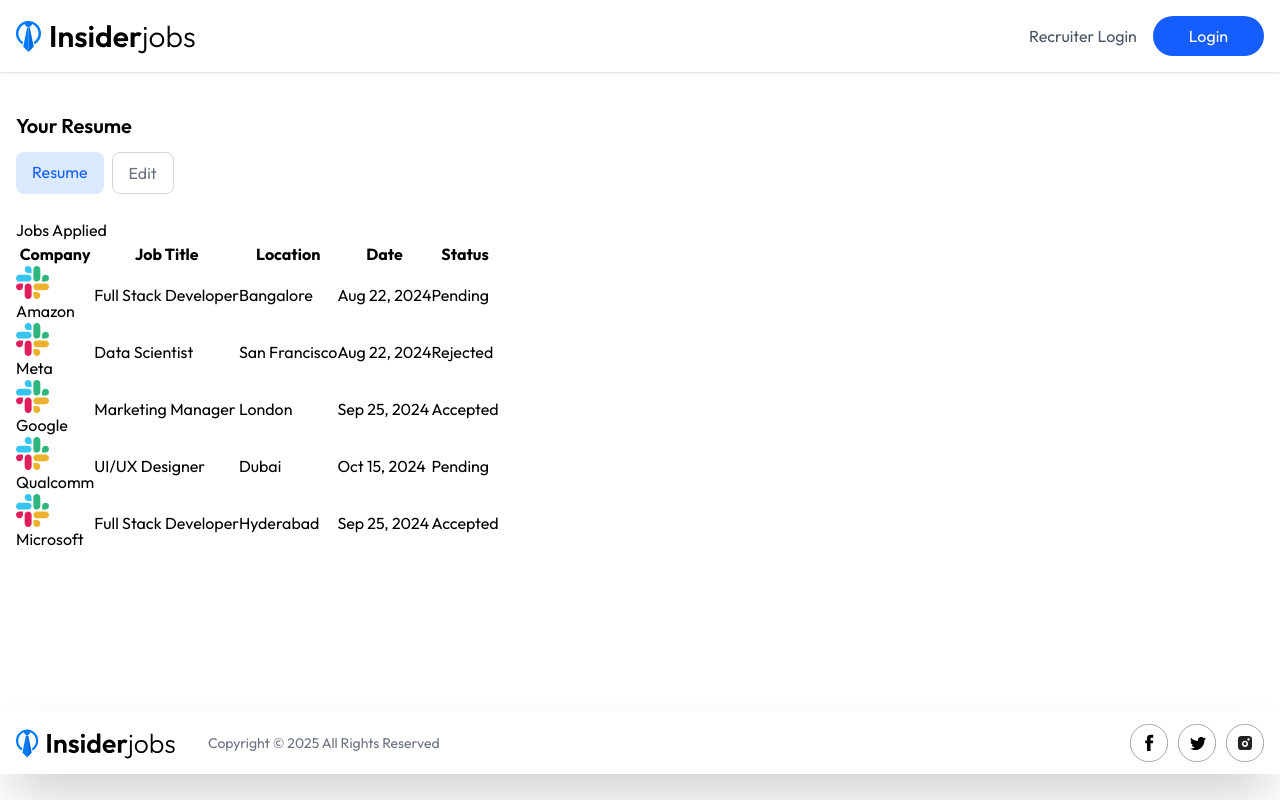
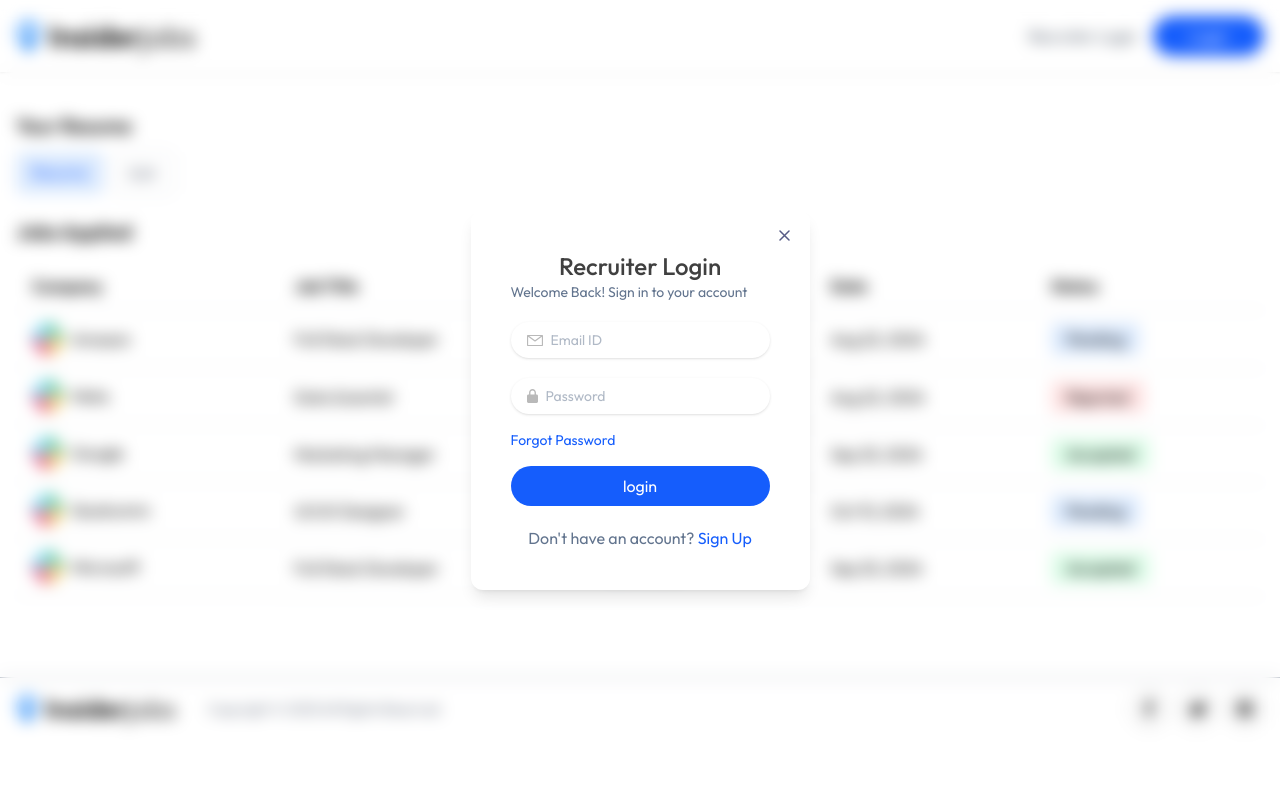
Before and after one commit to AmitBiswas1402/codsoft, a React (Vite) app in the folder job-board/client/: page /applications in a window 1280 px wide. Both pictures are taken after a click on the button "Recruiter Login". Built offline with nearby package versions, Linux system fonts and the light colour scheme; no server answers.

Commit message:
Add RecruiterLogin component and integrate it into the application; update AppContext to manage recruiter login state; enhance NavBar and App components to conditionally render the RecruiterLogin; improve Applications page layout and styling.

```diff
--- a/job-board/client/src/App.jsx
+++ b/job-board/client/src/App.jsx
@@ -1,17 +1,23 @@
-import { Route, Routes } from "react-router"
-import Home from "./pages/Home"
-import ApplyJob from "./pages/ApplyJob"
-import Applications from "./pages/Applications"
+import { Route, Routes } from "react-router";
+import Home from "./pages/Home";
+import ApplyJob from "./pages/ApplyJob";
+import Applications from "./pages/Applications";
+import RecruiterLogin from "./components/RecruiterLogin";
+import { useContext } from "react";
+import { AppContext } from "./context/AppContext";
 
 const App = () => {
+  const { showRecruiterLogin } = useContext(AppContext);
+
   return (
-    <div className="">
+    <div>
+      {showRecruiterLogin && <RecruiterLogin />}
       <Routes>
         <Route path="/" element={<Home />} />
         <Route path="/apply-job/:id" element={<ApplyJob />} />
         <Route path="/applications" element={<Applications />} />
       </Routes>
     </div>
-  )
-}
-export default App
+  );
+};
+export default App;
--- a/job-board/client/src/components/Footer.jsx
+++ b/job-board/client/src/components/Footer.jsx
@@ -2,7 +2,7 @@
 
 const Footer = () => {
   return (
-    <div className="containeer shadow-2xl px-4 2xl:px-20 mx-auto flex items-center justify-between gap-4 py-3 mt-20">
+    <div className="containeer border-t border-gray-400 px-4 2xl:px-20 mx-auto flex items-center justify-between gap-4 py-3 mt-20">
         <img src={assets.logo} alt="" width={160} />
         <p className="flex-1 border-gray-400 pl-4 text-sm text-gray-500 max-sm:hidden">Copyright &#169; 2025 All Rights Reserved</p>
         <div className="flex gap-2.5">
--- a/job-board/client/src/components/NavBar.jsx
+++ b/job-board/client/src/components/NavBar.jsx
@@ -1,11 +1,15 @@
 import { useClerk, UserButton, useUser } from "@clerk/clerk-react";
 import { assets } from "../assets/assets";
 import { Link, useNavigate } from "react-router";
+import { useContext } from "react";
+import { AppContext } from "../context/AppContext";
 
 const NavBar = () => {
   const { openSignIn } = useClerk();
   const { user } = useUser();
   const navigate = useNavigate();
+
+  const { setShowRecruiterLogin } = useContext(AppContext);
 
   return (
     <div className="shadow py-4">
@@ -29,7 +33,10 @@
           </div>
         ) : (
           <div className="flex gap-4 max-sm:text-xs">
-            <button className="text-gray-600 cursor-pointer">
+            <button
+              onClick={() => setShowRecruiterLogin(true)}
+              className="text-gray-600 cursor-pointer"
+            >
               Recruiter Login
             </button>
             <button
--- /dev/null
+++ b/job-board/client/src/components/RecruiterLogin.jsx
@@ -0,0 +1,153 @@
+import { useContext, useEffect, useState } from "react";
+import { assets } from "../assets/assets";
+import { AppContext } from "../context/AppContext";
+
+const RecruiterLogin = () => {
+  const [state, setState] = useState("Login");
+  const [name, setName] = useState("");
+  const [password, setPassword] = useState("");
+  const [email, setEmail] = useState("");
+
+  const [image, setImage] = useState(false);
+  const [isTextDataSumitted, setIsTextDataSumitted] = useState(false);
+
+  const { setShowRecruiterLogin } = useContext(AppContext);
+
+  const onSubmitHandler = (e) => {
+    e.preventDefault();
+
+    if (state === "Sign Up" && !isTextDataSumitted) {
+      setIsTextDataSumitted(true);
+    }
+  };
+
+  useEffect(() => {
+    document.body.style.overflow = "hidden";
+
+    return () => {
+      document.body.style.overflow = "unset";
+    }
+  }, [])
+
+  return (
+    <div className="absolute top-0 left-0 right-0 bottom-0 z-10 backdrop-blur flex justify-center items-center">
+      <form
+        onSubmit={onSubmitHandler}
+        className="relative bg-white p-10 rounded-xl text-slate-500 shadow-lg"
+      >
+        <h1 className="text-center text-2xl text-neutral-700 font-medium">
+          Recruiter {state}
+        </h1>
+        <p className="text-sm">Welcome Back! Sign in to your account</p>
+        {state === "Sign Up" && isTextDataSumitted ? (
+          <>
+            <div className="flex items-center gap-4 my-10">
+              <label htmlFor="image">
+                <img
+                  className="w-16 rounded-full"
+                  src={image ? URL.createObjectURL(image) : assets.upload_area}
+                  alt=""
+                />
+                <input
+                  onChange={(e) => setImage(e.target.files[0])}
+                  type="file"
+                  id="image"
+                  hidden
+                />
+              </label>
+              <p>
+                Upload Comapny <br /> logo
+              </p>
+            </div>
+          </>
+        ) : (
+          <>
+            {state !== "Login" ? (
+              <div className="flex items-center gap-2 mt-5 rounded-full shadow px-4 py-2">
+                <img src={assets.person_icon} alt="" />
+                <input
+                  className="outline-none text-sm"
+                  onChange={(e) => setName(e.target.value)}
+                  value={name}
+                  type="text"
+                  placeholder="Company Name"
+                  required
+                />
+              </div>
+            ) : null}
+
+            <div className="flex items-center gap-2 mt-5 rounded-full shadow px-4 py-2">
+              <img src={assets.email_icon} alt="" />
+              <input
+                className="outline-none text-sm"
+                onChange={(e) => setEmail(e.target.value)}
+                value={email}
+                type="email"
+                placeholder="Email ID"
+                required
+              />
+            </div>
+
+            <div className="flex items-center gap-2 mt-5 rounded-full shadow px-4 py-2">
+              <img src={assets.lock_icon} alt="" />
+              <input
+                className="outline-none text-sm"
+                onChange={(e) => setPassword(e.target.value)}
+                value={password}
+                type="password"
+                placeholder="Password"
+                required
+              />
+            </div>
+          </>
+        )}
+
+        {state === "Login" && (
+          <p className="text-sm text-blue-600 mt-4 cursor-pointer">
+            Forgot Password
+          </p>
+        )}
+
+        <button
+          type="submit"
+          className="bg-blue-600 w-full text-white py-2 rounded-full mt-4 cursor-pointer"
+        >
+          {state === "Login"
+            ? "login"
+            : isTextDataSumitted
+            ? "create account"
+            : "next"}
+        </button>
+
+        {state === "Login" ? (
+          <p className="mt-5 text-center">
+            Don't have an account?{" "}
+            <span
+              className="text-blue-600 cursor-pointer"
+              onClick={() => setState("Sign Up")}
+            >
+              Sign Up
+            </span>
+          </p>
+        ) : (
+          <p className="mt-5 text-center">
+            Already have an account?{" "}
+            <span
+              className="text-blue-600 cursor-pointer"
+              onClick={() => setState("Login")}
+            >
+              Login
+            </span>
+          </p>
+        )}
+        <img
+          onClick={() => setShowRecruiterLogin(false)}
+          className="absolute top-5 right-5 cursor-pointer"
+          src={assets.cross_icon}
+          alt=""
+        />
+      </form>
+    </div>
+  );
+};
+export default RecruiterLogin;
--- a/job-board/client/src/context/AppContext.jsx
+++ b/job-board/client/src/context/AppContext.jsx
@@ -15,6 +15,8 @@
 
     const [jobs, setJobs] = useState([])
 
+    const [showRecruiterLogin, setShowRecruiterLogin] = useState(false)
+
     const fetchJobs = async () => {
         setJobs(jobsData)
     }
@@ -26,7 +28,8 @@
     const value = {
         searchFilter, setSearchFilter,
         isSearched, setIsSearched,
-        jobs, setJobs
+        jobs, setJobs,
+        showRecruiterLogin, setShowRecruiterLogin,
     }
 
     return (
--- a/job-board/client/src/pages/Applications.jsx
+++ b/job-board/client/src/pages/Applications.jsx
@@ -8,7 +8,7 @@
 
   return (
     <>
-      <div className="container mx-auto px-4 min-h-[65vh] 2xl:px-20 my-10">
+      <div className="container mx-auto px-4 2xl:px-20 my-10">
         <h2 className="text-xl font-semibold">Your Resume</h2>
         <div className="flex gap-2 mb-6 mt-3">
           {isEdit ? (
@@ -54,36 +54,64 @@
             </div>
           )}
         </div>
-        <h2>Jobs Applied</h2>
-        <table>
+
+        <h2 className="text-xl font-semibold mb-4">Jobs Applied</h2>
+        <table className="min-w-full bg-white rounded-lg">
           <thead>
             <tr>
-              <th>Company</th>
-              <th>Job Title</th>
-              <th>Location</th>
-              <th>Date</th>
-              <th>Status</th>
+              <th className="py-3 px-4 border-b border-gray-200 text-left">
+                Company
+              </th>
+              <th className="py-3 px-4 border-b border-gray-200 text-left">
+                Job Title
+              </th>
+              <th className="py-3 px-4 border-b border-gray-200 text-left max-sm:hidden">
+                Location
+              </th>
+              <th className="py-3 px-4 border-b border-gray-200 text-left max-sm:hidden">
+                Date
+              </th>
+              <th className="py-3 px-4 border-b border-gray-200 text-left">
+                Status
+              </th>
             </tr>
           </thead>
           <tbody>
-            {jobsApplied.map((job, index) =>
-              true ? (
-                <tr>
-                  <td>
-                    <img src={job.logo} alt="" />
-                    {job.company}
-                  </td>
-                  <td>{job.title}</td>
-                  <td>{job.location}</td>
-                  <td>{moment(job.date).format("ll")}</td>
-                  <td>{job.status}</td>
-                </tr>
-              ) : null
-            )}
+            {jobsApplied.map((job, index) => (
+              <tr key={index}>
+                <td className="py-3 px-4 flex items-center gap-2 border-b border-gray-200">
+                  <img className="w-8 h-8" src={job.logo} alt="" />
+                  {job.company}
+                </td>
+                <td className="py-2 px-4 border-b border-gray-200">
+                  {job.title}
+                </td>
+                <td className="py-2 px-4 border-b border-gray-200 max-sm:hidden">
+                  {job.location}
+                </td>
+                <td className="py-2 px-4 border-b border-gray-200 max-sm:hidden">
+                  {moment(job.date).format("ll")}
+                </td>
+                <td className="py-2 px-4 border-b border-gray-200">
+                  <span
+                    className={`${
+                      job.status === "Accepted"
+                        ? "bg-green-100"
+                        : job.status === "Rejected"
+                        ? "bg-red-100"
+                        : "bg-blue-100"
+                    } px-4 py-1.5 rounded`}
+                  >
+                    {job.status}
+                  </span>
+                </td>
+              </tr>
+            ))}
           </tbody>
         </table>
       </div>
     </>
   );
 };
+
 export default Applications;
```
